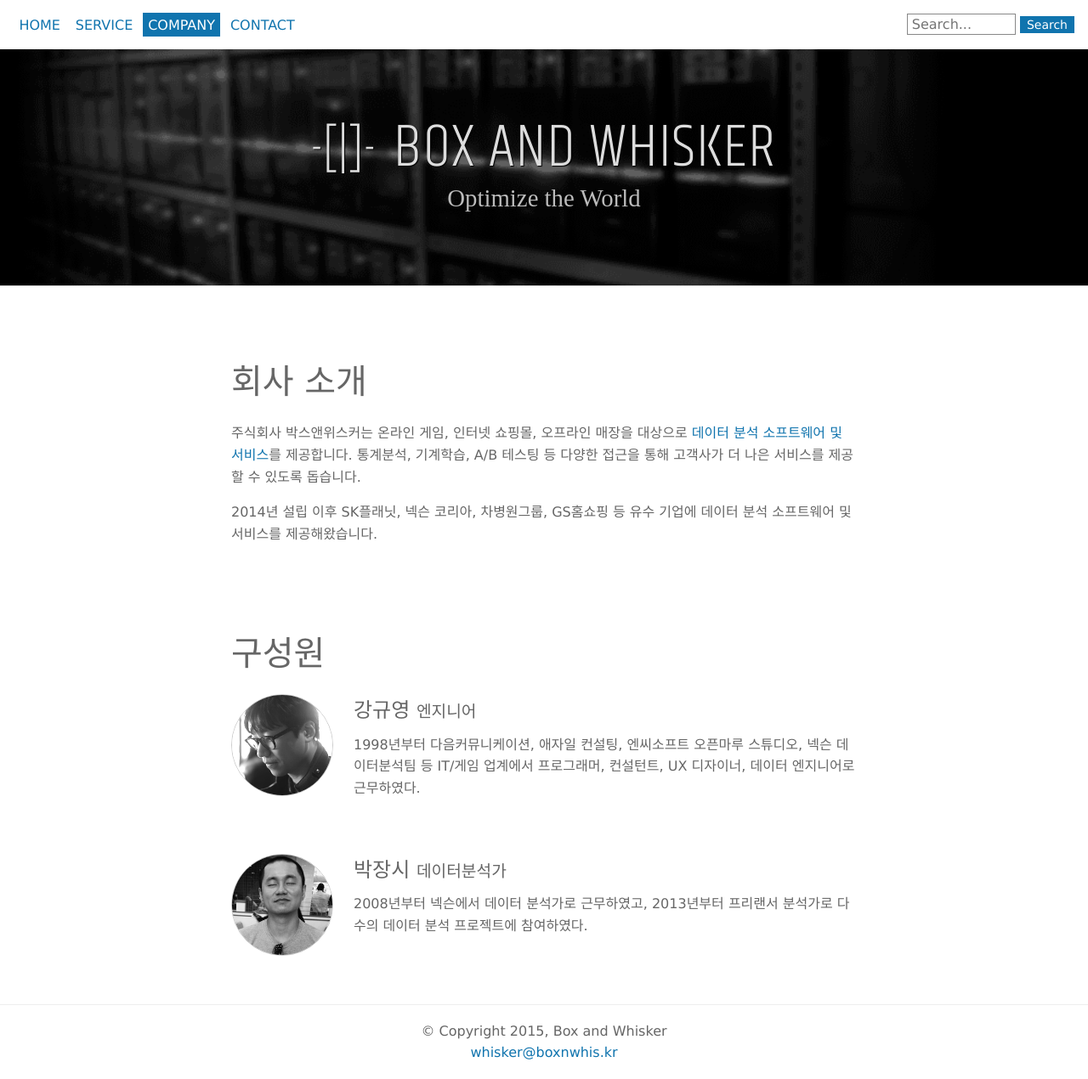
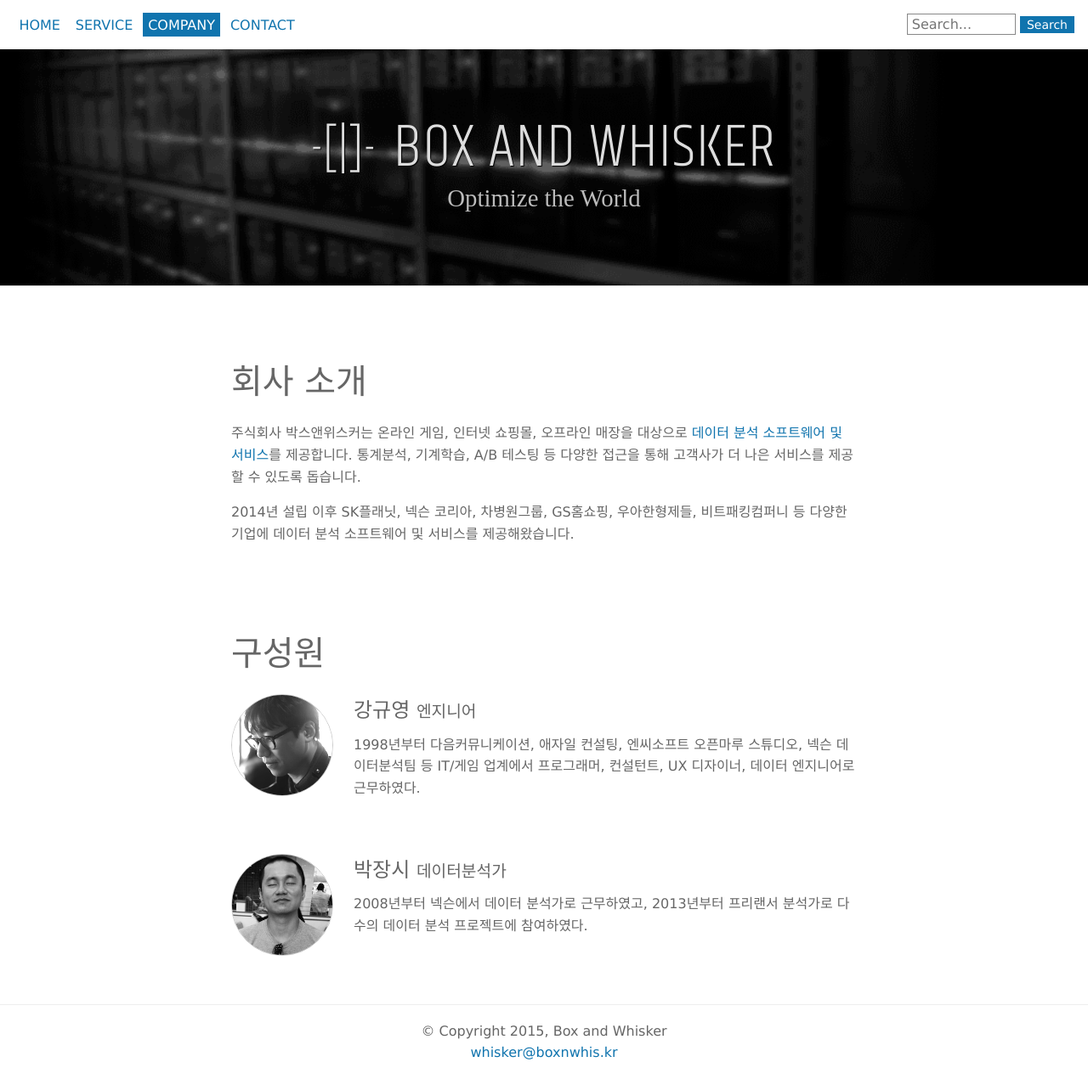
Before and after one commit to boxnwhiskr/boxnwhiskr.github.io, a Jekyll site: the page built from company.html, in a window 1280 px wide. Shown: the whole page at 85% size. Built offline with Jekyll 4.4.1, drawn with Linux system fonts in a browser that asks for light colours; nearby versions of some CDN libraries; some web fonts are replaced.

Commit message:
Add recent business clients

```diff
--- a/company.html
+++ b/company.html
@@ -9,7 +9,7 @@ title: Company
     제공합니다. 통계분석, 기계학습, A/B 테스팅 등 다양한 접근을 통해 고객사가 더 나은 서비스를 제공할 수 있도록 돕습니다.
     </p>
     <p>
-    2014년 설립 이후 SK플래닛, 넥슨 코리아, 차병원그룹, GS홈쇼핑 등 유수 기업에 데이터 분석 소프트웨어 및 서비스를 제공해왔습니다.
+    2014년 설립 이후 SK플래닛, 넥슨 코리아, 차병원그룹, GS홈쇼핑, 우아한형제들, 비트패킹컴퍼니 등 다양한 기업에 데이터 분석 소프트웨어 및 서비스를 제공해왔습니다.
     </p>
 </section>
 
```
